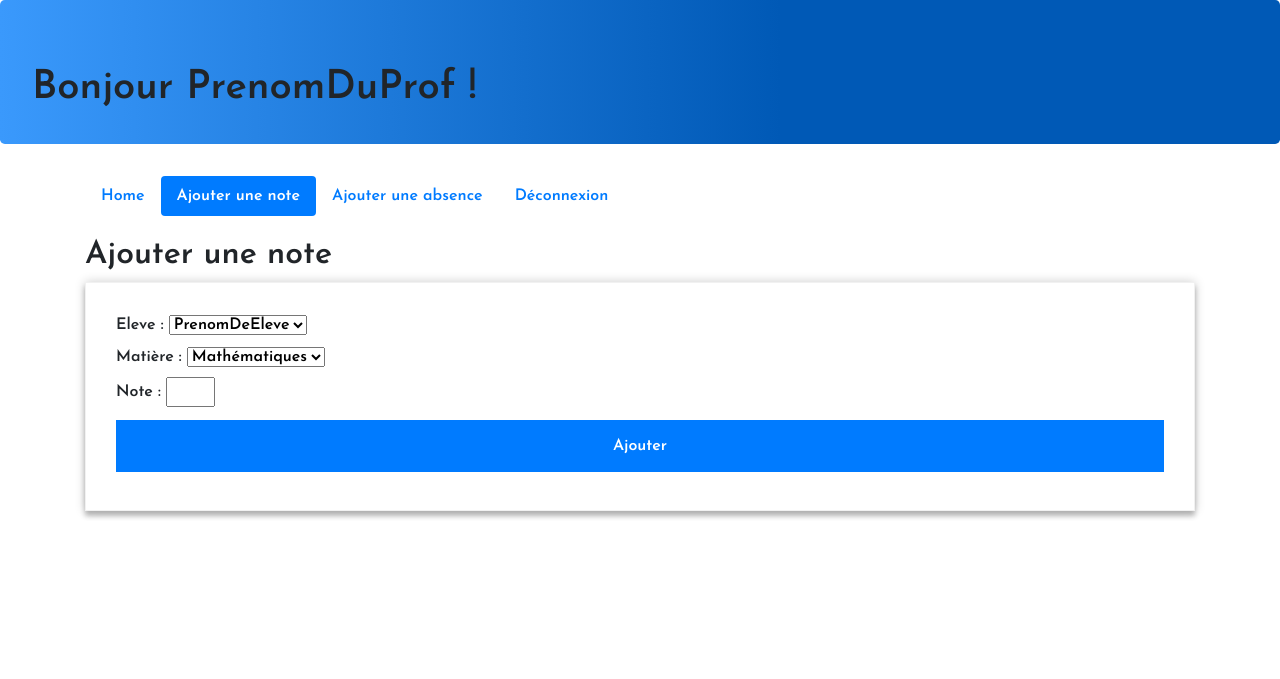
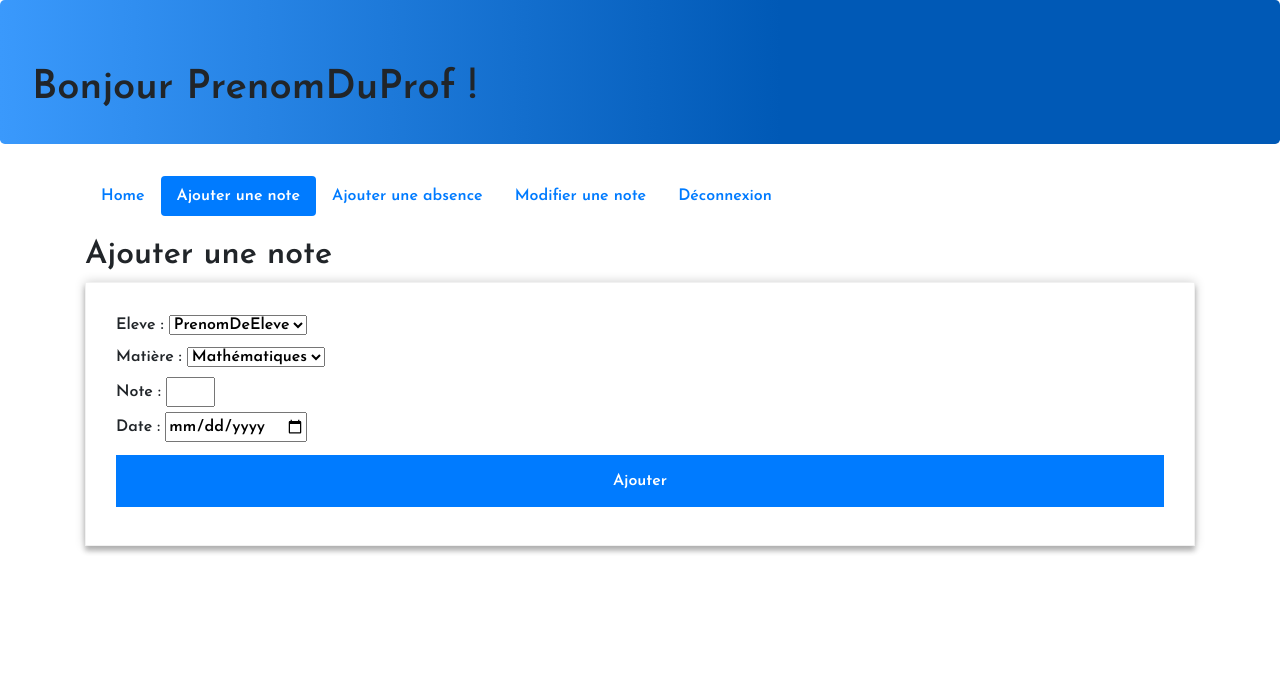
Before and after one commit to MylowMntr/PhpAurion, a PHP site: page /ajouterNote.php in a window 1280 px wide. Shown: the top 679 px of the page. Run offline with PHP 8.4, Linux system fonts and the light colour scheme; a user stored in the database is signed in; data comes from the database, SQL or seed files in the repository; a stand-in replaces the project's code that opens the database connection.

Commit message:
add note edit

```diff
--- a/ajouterAbsence.php
+++ b/ajouterAbsence.php
@@ -29,7 +29,8 @@ if($_SERVER['REQUEST_METHOD'] == 'POST'){
 <?php include("includes/navigation.php");?>
 <?php
 if(isset($_SESSION['prof']) && ($_SESSION['prof'] == 1)){
-include("includes/mainconfig.php");?>
+// include("includes/mainconfig.php");
+?>
 <?php include('backend/interactDB.php'); ?>
 
 
--- a/ajouterNote.php
+++ b/ajouterNote.php
@@ -13,7 +13,8 @@
 
 <?php
 if(isset($_SESSION["prof"]) && $_SESSION["prof"] == 1){
-include("includes/mainconfig.php");?>
+// include("includes/mainconfig.php");
+?>
 <?php include('backend/interactDB.php'); ?>
 
 
@@ -33,6 +34,10 @@ include("includes/mainconfig.php");?>
 			<br>
 			<label>Note : </label>
 			<input type="number" name="note" min=0 max=20>
+			<br>
+			<label>Date : </label>
+			<input type="date" name="date">
+
 		</fieldset>
 		<input type="submit" value='Ajouter'>
 
--- a/backend/interactDB.php
+++ b/backend/interactDB.php
@@ -39,20 +39,32 @@ function addNote(){
     $idEleve = $_POST['eleve'];
     $idMatiere = $_POST['matiere'];
     $note = $_POST['note'];
+    $date = date('Y-m-d', strtotime($_POST['date']));
     require("connectDB.php");
-    $request ="INSERT INTO notes (idEleve,idMatiere,note) VALUES ($idEleve,$idMatiere,$note)";
+    $request ="INSERT INTO notes (idEleve,idMatiere,note,noteDate) VALUES ($idEleve,$idMatiere,$note,'$date')";
     $resultat =mysqli_query($connexion,$request); //Executer la requete
     header('location:../ajouterNote.php');
 }
 
 function edit_note(){
     $note = $_POST['new_note'];
-    if($note < 0) {
-       remove_note();
-    }
-    else{
+    $idEleve = $_POST['eleve'];
+    $idMatiere = $_POST['matiere'];
+    $date = date('Y-m-d', strtotime($_POST['date']));
+    require("connectDB.php");
+    $request ="UPDATE notes SET note = $note WHERE (idEleve = $idEleve  AND idMatiere = $idMatiere AND noteDate = '$date')";
+    $resultat =mysqli_query($connexion,$request); //Executer la requete
+    header('location:../modifierNote.php');
+}
 
-    }
+function delete_note(){
+    $idEleve = $_POST['eleve'];
+    $idMatiere = $_POST['matiere'];
+    $date = date('Y-m-d', strtotime($_POST['date']));
+    require("connectDB.php");
+    $request ="DELETE FROM notes WHERE (idEleve = $idEleve AND idMatiere = $idMatiere AND noteDate = '$date')";
+    $resultat =mysqli_query($connexion,$request); //Executer la requete
+    header('location:../modifierNote.php');
 }
 
 if($_SERVER["REQUEST_METHOD"] == 'POST') {
@@ -60,7 +72,12 @@ if($_SERVER["REQUEST_METHOD"] == 'POST') {
         addNote();
     }
     if(isset($_POST['new_note'])){
-        edit_note();
+        if($note < 0) {
+            delete_note();
+         }
+         else{
+            edit_note();
+         }
     }
     if(isset($_POST['duree'])){
         if(date('Y-m-d', strtotime($_POST['date'])) != '1970-01-01') addAbsence();
--- a/includes/navigation.php
+++ b/includes/navigation.php
@@ -36,6 +36,9 @@
 				<li class="nav-item">
 					<a class="nav-link <?php if (basename($_SERVER['PHP_SELF']) == "ajouterAbsence.php") {?>active<?php }?>" href="ajouterAbsence.php">Ajouter une absence</a>
 				</li>
+				<li class="nav-item">
+					<a class="nav-link <?php if (basename($_SERVER['PHP_SELF']) == "modifierNote.php") {?>active<?php }?>" href="modifierNote.php">Modifier une note</a>
+				</li>
 			<?php
 			}
 			?>
```
Also changed, not shown: modifierNote.php (+6 -3 lines), ecole.sql (renamed from ecole(1).sql).
